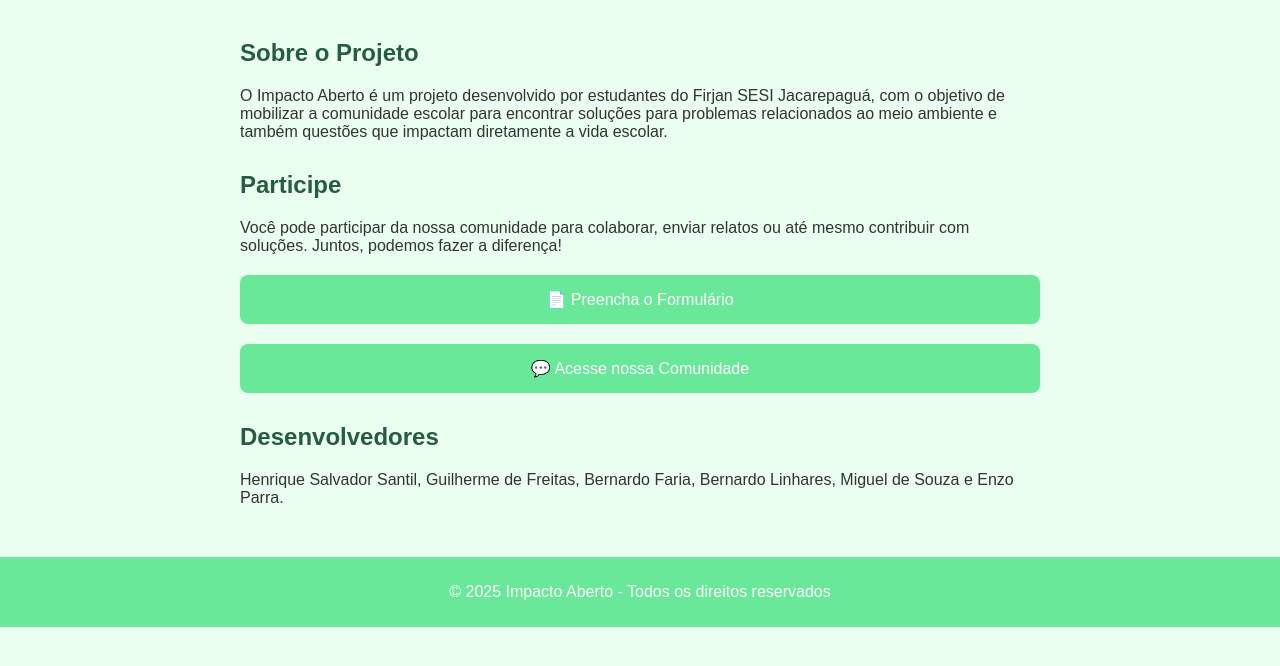
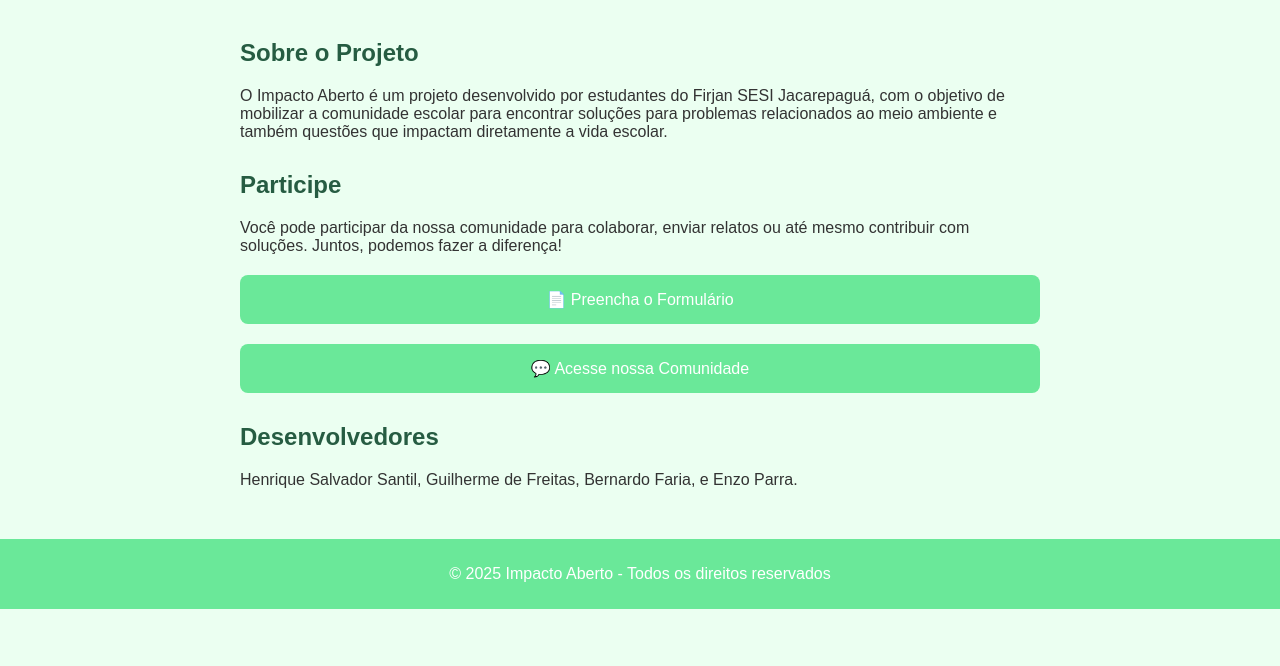
Before and after one commit to hsantil/impactoaberto, a plain HTML site: page index (3).html in a window 1280 px wide. Shown: the part 78-744 px from the top of the page. Drawn offline with Linux system fonts and the light colour scheme.

Commit message:
Update index (3).html

```diff
--- a/index (3).html
+++ b/index (3).html
@@ -82,7 +82,7 @@
 
         <section>
             <h2>Desenvolvedores</h2>
-            <p>Henrique Salvador Santil, Guilherme de Freitas, Bernardo Faria, Bernardo Linhares, Miguel de Souza e Enzo Parra.</p>
+            <p>Henrique Salvador Santil, Guilherme de Freitas, Bernardo Faria, e Enzo Parra.</p>
         </section>
     </main>
     <footer>
```
